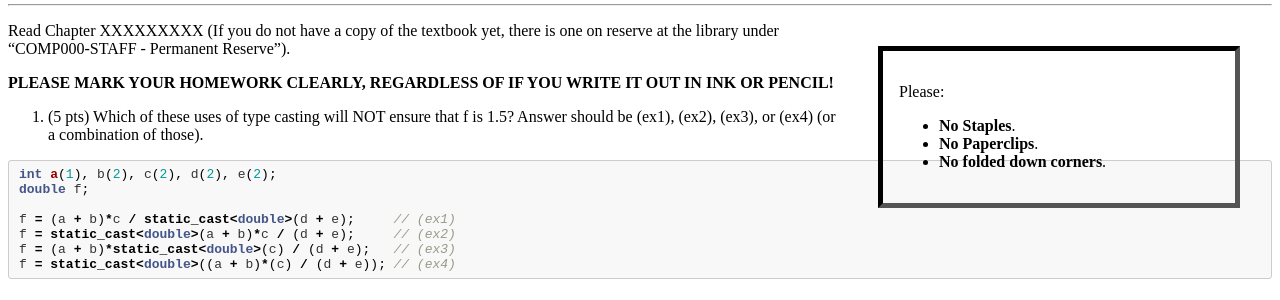
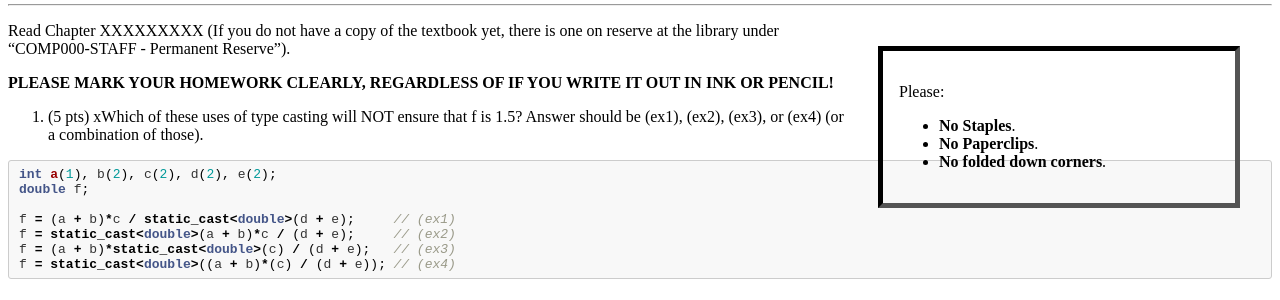
Before and after one commit to ucsb-cs16-s16/https-ucsb-cs16-s17.github.io, a Jekyll site: the page built from _hwk/h07.md, in a window 1280 px wide. Shown: the part 682-982 px from the top of the page. Built offline with Jekyll 4.4.1, drawn with Linux system fonts in a browser that asks for light colours.

Commit message:
Update h07.md

````diff
--- a/_hwk/h07.md
+++ b/_hwk/h07.md
@@ -10,7 +10,7 @@ Read Chapter XXXXXXXXX (If you do not have a copy of the textbook yet, there is
 
 <b>PLEASE MARK YOUR HOMEWORK CLEARLY, REGARDLESS OF IF YOU WRITE IT OUT IN INK OR PENCIL!</b>
 
-1.	(5 pts) Which of these uses of type casting will NOT ensure that f is 1.5? Answer should be (ex1), (ex2), (ex3), or (ex4) (or a combination of those).
+1. (5 pts) xWhich of these uses of type casting will NOT ensure that f is 1.5? Answer should be (ex1), (ex2), (ex3), or (ex4) (or a combination of those).
 
 <div markdown="1">
 ```cpp
@@ -26,7 +26,7 @@ f = static_cast<double>((a + b)*(c) / (d + e));	// (ex4)
 
   <div style="margin-bottom:4em"></div>
 
-2.	(3 pts) We talked about three concepts that are very important to keep straight, and not confuse: (a) function declaration, (b) function definition, and (c) function call. Here is a short C++ program, with line numbers. Please indicate after the program which line number (or range of line numbers, e.g. 3-5 or 7-14) contains the function prototype, function definition, and function call for the isDivisibleBy function.
+2. (3 pts) We talked about three concepts that are very important to keep straight, and not confuse: (a) function declaration, (b) function definition, and (c) function call. Here is a short C++ program, with line numbers. Please indicate after the program which line number (or range of line numbers, e.g. 3-5 or 7-14) contains the function prototype, function definition, and function call for the isDivisibleBy function.
   <div style="margin-bottom:1em"></div>
 
 <div markdown="1">
@@ -50,10 +50,10 @@ f = static_cast<double>((a + b)*(c) / (d + e));	// (ex4)
 
   <div class="pagebreak"></div>
 
-3.  (8 pts) Write a function declaration and a function definition for a function that takes one argument of type int and one argument of type double, and that returns a value of type double that is the average of the two arguments?
+3. (8 pts) Write a function declaration and a function definition for a function that takes one argument of type int and one argument of type double, and that returns a value of type double that is the average of the two arguments?
   <div style="margin-bottom:10em"></div>
 
-4.  (12 pts) xFirst, re-read the nested loop section on pages 160-161, and read the text and code on pages 208-211. Next, go to this URL and save the program called x <b>stars.cpp</b>: [http://cs.ucsb.edu/~zmatni/cs16/hw7/stars.cpp](http://cs.ucsb.edu/~zmatni/cs16/hw7/stars.cpp)
+4. (12 pts) xFirst, re-read the nested loop section on pages 160-161, and read the text and code on pages 208-211. Next, go to this URL and save the program called x <b>stars.cpp</b>: [http://cs.ucsb.edu/~zmatni/cs16/hw7/stars.cpp](http://cs.ucsb.edu/~zmatni/cs16/hw7/stars.cpp)
     <div style="margin-bottom:1em"></div>
     Read the program and try to understand what it does. You can compile and run it as well to see what it does: in the program, the function, <b>boxOfStars</b>, returns a string that, when printed, yields a box of stars of width w and height h. The function, <b>lineOfStars</b>, is a function that returns a string that when printed, yields a string containing a sequence of stars of length len, without a new line character.
     <div style="margin-bottom:1em"></div>
@@ -62,7 +62,7 @@ f = static_cast<double>((a + b)*(c) / (d + e));	// (ex4)
     You can test what you’ve done by compiling and running your changed code. Submit the program you wrote by printing it (it should all fit on one page) and submitting that paper with the other homework sheet.
   <div style="margin-bottom:2em"></div>
 
-5.	(6 pts) Consider the ORIGINAL version of boxOfStars that has a nested loop above. Suppose that we made a mistake in the inner loop variable in the <b>boxOfStars</b> function, and instead of for `(int j=0; j<width; j++)` we wrote for `(int j=0; j<width; i++)` (note the mistake—incrementing i as in Ivan in this loop header instead of j as in Jill.) What would happen, and why?
+5. (6 pts) Consider the ORIGINAL version of boxOfStars that has a nested loop above. Suppose that we made a mistake in the inner loop variable in the <b>boxOfStars</b> function, and instead of for `(int j=0; j<width; j++)` we wrote for `(int j=0; j<width; i++)` (note the mistake—incrementing i as in Ivan in this loop header instead of j as in Jill.) What would happen, and why?
   <div style="margin-bottom:14em"></div>
 
-6.	(6 pts) Consider the example of the NEW boxOfStars program as re-written by you to use the <b>lineOfStars</b> function (i.e. in the CHANGED program that you submitted for question #4). Suppose that we changed the loop variable in the <b>lineOfStars</b> function from j (as in "Jill") to i (as in "Ivan"). Would there be any problem with that? If so, what? If not, explain why not, especially in light of what we’ve discussed about the scope of variables.
+6. (6 pts) Consider the example of the NEW boxOfStars program as re-written by you to use the <b>lineOfStars</b> function (i.e. in the CHANGED program that you submitted for question #4). Suppose that we changed the loop variable in the <b>lineOfStars</b> function from j (as in "Jill") to i (as in "Ivan"). Would there be any problem with that? If so, what? If not, explain why not, especially in light of what we’ve discussed about the scope of variables.
````
